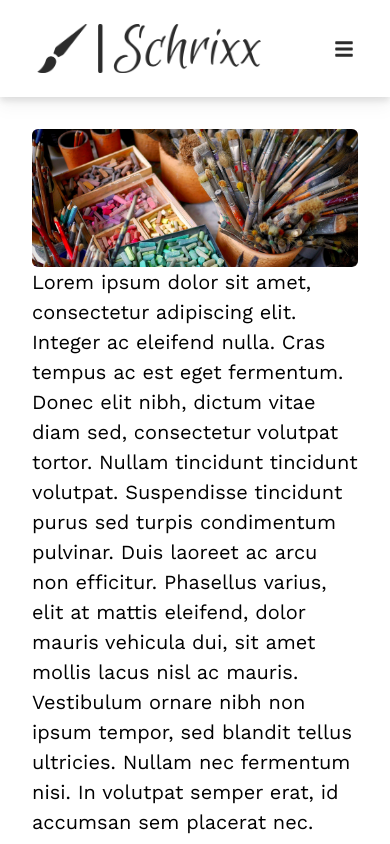
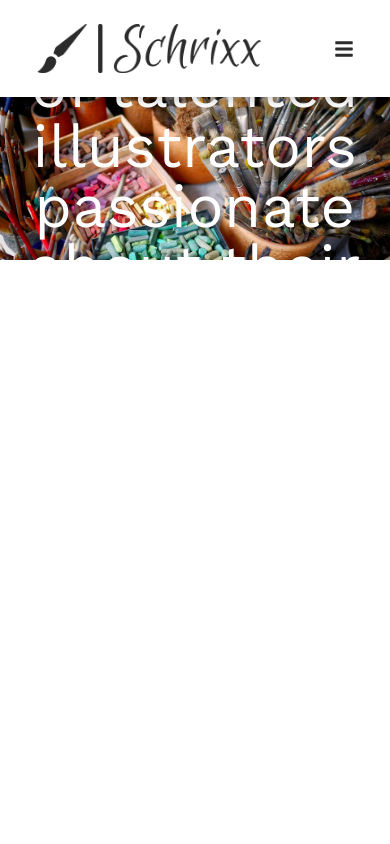
Before and after one commit to Schrixx/Company-Website, a React (Vite) app: page / in a window 390 px wide. Shown: the top 844 px of the page. Built offline with nearby package versions, Linux system fonts and the light colour scheme.

Commit message:
refactor: add unresponsive text over image

```diff
--- a/src/App.tsx
+++ b/src/App.tsx
@@ -1,13 +1,13 @@
 import { Routes, Route } from 'react-router-dom'
-import Home from 'pages/Home'
 import NotFound from './pages/NotFound'
+import Main from './pages/Main'
 
 const App = () => {
 
   return (
     <>
       <Routes>
-        <Route path='/' element={<Home />} />
+        <Route path='/' element={<Main />} />
         <Route path='*' element={<NotFound />} />
       </Routes>
     </>
--- a/src/assets/index.css
+++ b/src/assets/index.css
@@ -23,10 +23,21 @@ body img {
   max-width: 100%;
 }
 
-.linkFont {
-  font-family: 'Work Sans', sans-serif;
-  font-weight: 600;
-  font-size: 17px;
+.kms {
+  transform: translate(-50%, -50%);
+}
+
+@layer components {
+  .linkFont {
+    font-family: 'Work Sans', sans-serif;
+    font-weight: 600;
+    font-size: 17px;
+  }
+
+  .angledSection {
+    clip-path: polygon(0 0, 100% 0, 100% 80%, 0 100%);
+  }
+
 }
 
 .active {
--- a/src/components/Navbar.tsx
+++ b/src/components/Navbar.tsx
@@ -26,10 +26,10 @@ const Navbar = ({}: Props) => {
 
   return (
     <>
-      <header className='fixed top-0 w-full h-full'>
+      <header className='z-50 fixed top-0 w-full h-full'>
         <IconContext.Provider value={{ color: "#2c2c2c" }}>
           {/* navbar */}
-          <div className={`relative z-50 w-full bg-white lg:flex lg:justify-around transition-all duration-500 ${ sidebarState ? "" : "drop-shadow-lg" }`}>
+          <div className={`relative z-40 w-full bg-white lg:flex lg:justify-around transition-all duration-500 ${ sidebarState ? "" : "drop-shadow-lg" }`}>
             <div className="flex items-center justify-around py-6 lg:py-0">
               <a href="/">
                 <img src={logo} alt="A logo" className="w-[224px] h-[49px] hover:drop-shadow object-contain"/>
--- a/src/pages/Home.tsx
+++ b/src/pages/Home.tsx
@@ -1,26 +1,18 @@
 import MainPic from "assets/MainPic2Cropped.jpg"
-import Navbar from "src/components/Navbar"
 
 type Props = {}
 
 const Home = ({}: Props) => {
   return (
     <>
-      <Navbar />
-      <div className="p-8 pt-[129px]">
-        <img src={MainPic} className="rounded-md" />
-        <p>
-
-Lorem ipsum dolor sit amet, consectetur adipiscing elit. Integer ac eleifend nulla. Cras tempus ac est eget fermentum. Donec elit nibh, dictum vitae diam sed, consectetur volutpat tortor. Nullam tincidunt tincidunt volutpat. Suspendisse tincidunt purus sed turpis condimentum pulvinar. Duis laoreet ac arcu non efficitur. Phasellus varius, elit at mattis eleifend, dolor mauris vehicula dui, sit amet mollis lacus nisl ac mauris. Vestibulum ornare nibh non ipsum tempor, sed blandit tellus ultricies. Nullam nec fermentum nisi. In volutpat semper erat, id accumsan sem placerat nec. Lorem ipsum dolor sit amet, consectetur adipiscing elit. Vivamus neque dolor, finibus sit amet felis sollicitudin, porttitor malesuada nibh. Morbi facilisis elit lorem, at maximus lectus gravida rhoncus. Nulla sed felis in felis vulputate elementum.
-
-Nulla vitae varius lorem. Cras aliquet tempus ligula, quis scelerisque orci egestas ac. Aliquam erat volutpat. Nam elementum libero sed augue lobortis finibus. Duis sed gravida tellus, id rhoncus erat. Maecenas tincidunt nisi nec massa fringilla molestie. Cras placerat enim imperdiet, imperdiet erat nec, dapibus metus. Sed dui nunc, lobortis a tellus ac, commodo vehicula ante. Pellentesque nisi urna, aliquam nec leo a, maximus ornare lorem. Aliquam erat volutpat.
-
-Nunc libero ligula, mattis ac molestie ac, ornare et quam. Curabitur id faucibus dui. Pellentesque euismod magna eget metus porta rutrum. In sit amet justo mollis, venenatis nibh non, aliquam magna. Cras non eros vitae turpis porta efficitur. Phasellus bibendum, turpis ut commodo ultrices, mauris purus varius nisi, eu convallis ligula quam nec turpis. Vivamus hendrerit pellentesque scelerisque. Curabitur a suscipit massa, vitae maximus quam. In ligula sem, tempus sit amet sapien sit amet, porta tempor nibh. Aliquam euismod, elit non bibendum congue, ligula nisl laoreet augue, in dignissim dolor justo sit amet massa. Duis aliquam eros arcu. Proin viverra eget quam et consequat. Fusce consectetur metus sollicitudin nisl pellentesque consequat.
-
-Fusce arcu justo, commodo ac ligula eget, iaculis auctor lacus. Ut ut metus urna. Aliquam erat volutpat. Nam nec est a ex tincidunt laoreet. Vivamus eleifend ipsum sit amet felis condimentum, in vestibulum elit fringilla. Aliquam erat volutpat. Morbi bibendum a dui id interdum. Nunc fermentum euismod turpis, vel auctor magna congue et. Aenean eget metus iaculis, sollicitudin tellus quis, mollis odio.
-
-Morbi interdum rhoncus urna, eu sagittis metus varius vitae. Curabitur fermentum lorem sed blandit gravida. Sed molestie sagittis ex vitae aliquet. Vestibulum vitae ligula dolor. Sed condimentum vitae sem et lobortis. Sed tempor neque vitae nunc cursus, a gravida sapien sodales. Vestibulum nec nisl augue. Curabitur condimentum magna quis auctor auctor. Duis dictum nibh mauris, vel tincidunt eros viverra ac.
-        </p>
+      <div className="pt-[95px] w-full box-border">
+        <div className="relative w-full text-center text-white h-min-full">
+          <img src={MainPic} className="w-full" />
+          <div className="absolute top-1/2 left-1/2 max-w-6xl tracking-wide z-10 kms">
+            <h1 className="text-6xl">Schrixx is an organization of talented illustrators passionate about their work.</h1>
+            <p>Commisioned illustrators are experts in their field and will ensure your artwork is of the highest quality.</p>
+          </div>
+        </div>
       </div>
     </>
   )
--- /dev/null
+++ b/src/pages/Main.tsx
@@ -0,0 +1,13 @@
+import Navbar from 'src/components/Navbar'
+import Home from './Home'
+
+const Main = () => {
+  return (
+    <>
+      <Navbar />
+      <Home />
+    </>
+  )
+}
+
+export default Main
```
